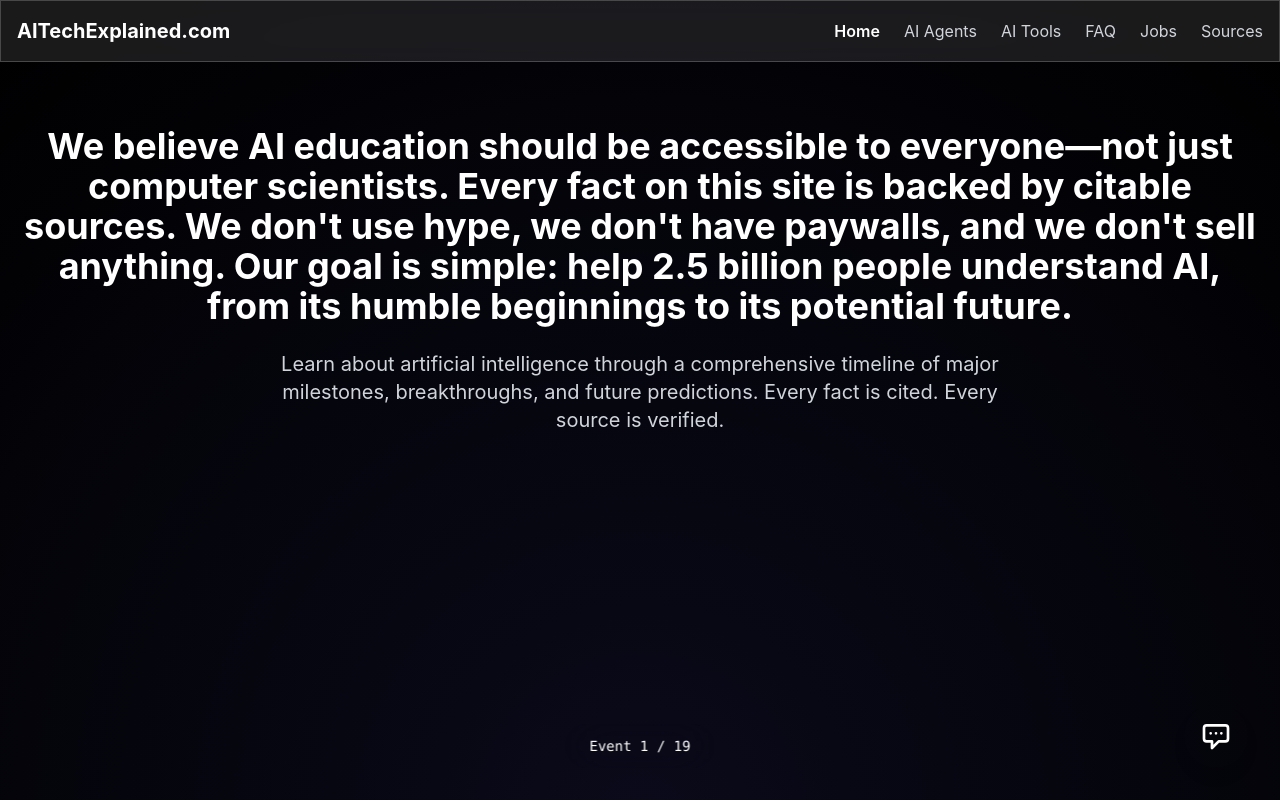
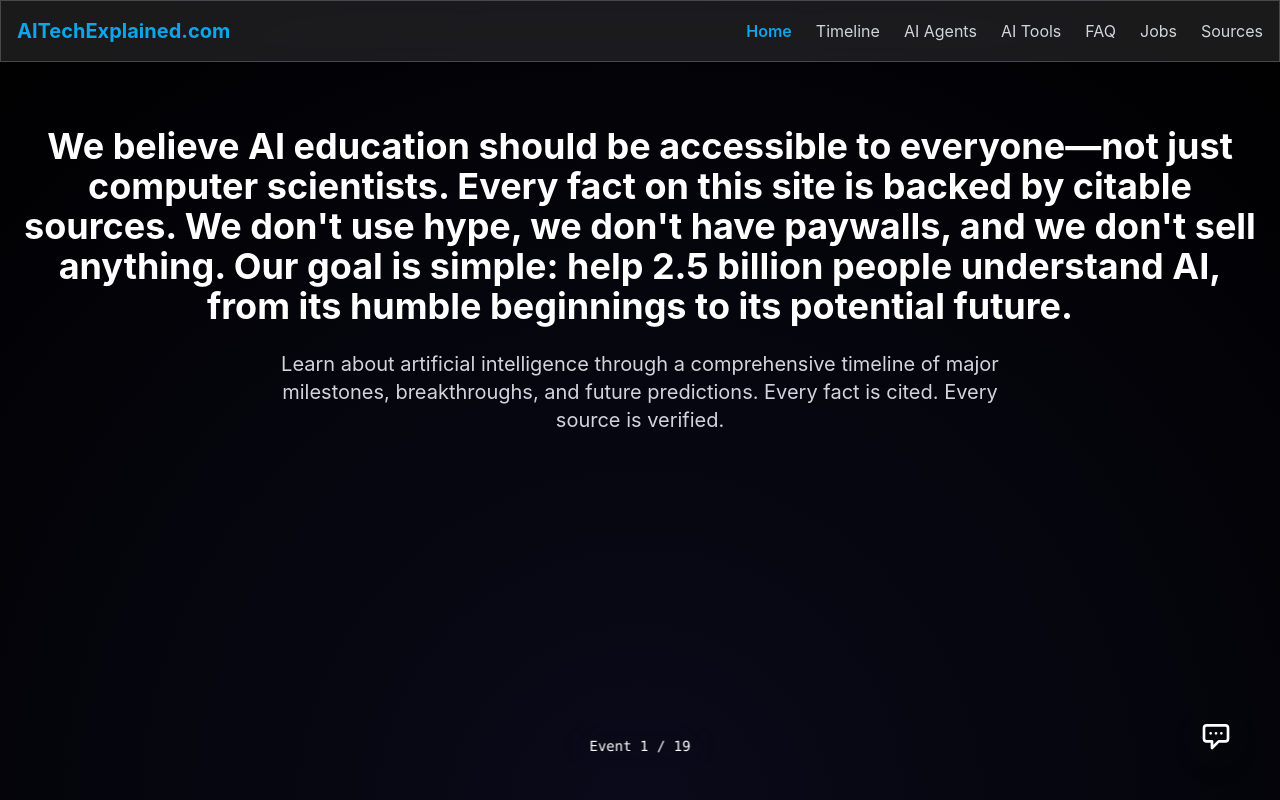
Before and after one commit to Whitehawks6/AITechAttempt2, a Next.js app: page / in a window 1280 px wide. Shown: the top 800 px of the page. Built offline with nearby package versions, Linux system fonts and the light colour scheme.

Commit message:
Update Navigation component styles and links

```diff
--- a/components/Navigation.tsx
+++ b/components/Navigation.tsx
@@ -5,21 +5,20 @@ import { usePathname } from 'next/navigation'
 
 export default function Navigation() {
   const pathname = usePathname()
-
   const navLinks = [
     { href: '/', label: 'Home' },
+    { href: '/timeline', label: 'Timeline' },
     { href: '/agents', label: 'AI Agents' },
     { href: '/tools', label: 'AI Tools' },
     { href: '/faq', label: 'FAQ' },
     { href: '/jobs', label: 'Jobs' },
     { href: '/sources', label: 'Sources' },
   ]
-
   return (
     <nav className="sticky top-0 z-50 glass-strong">
       <div className="container mx-auto px-4 py-4">
         <div className="flex flex-col md:flex-row items-center justify-between gap-4">
-          <Link href="/" className="text-xl font-bold text-cyan hover:text-gold transition-colors">
+          <Link href="/" className="text-xl font-bold text-electricBlue hover:text-neonPurple transition-colors">
             AITechExplained.com
           </Link>
           <div className="flex flex-wrap gap-4 md:gap-6 justify-center">
@@ -29,8 +28,8 @@ export default function Navigation() {
                 href={link.href}
                 className={`transition-colors text-sm md:text-base ${
                   pathname === link.href
-                    ? 'text-cyan font-semibold'
-                    : 'text-gray-300 hover:text-cyan'
+                    ? 'text-electricBlue font-semibold'
+                    : 'text-grayText hover:text-electricBlue'
                 }`}
               >
                 {link.label}
```
